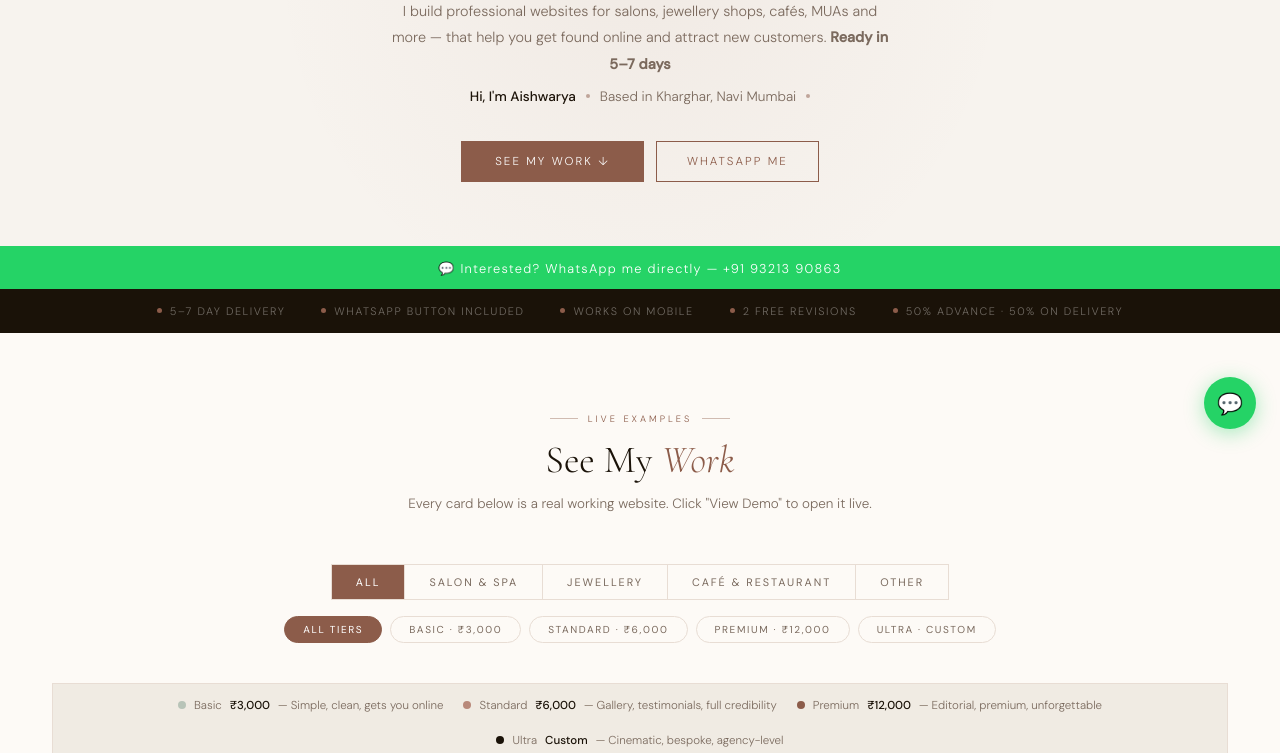
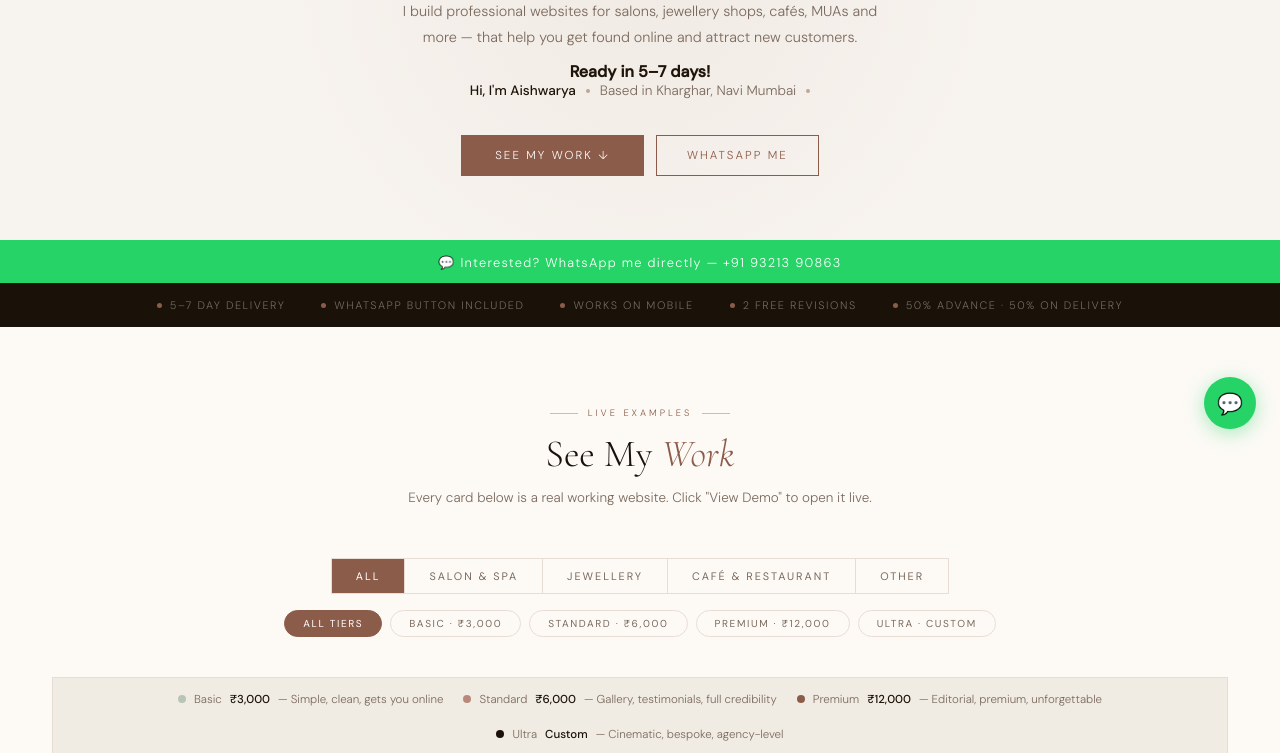
Before and after one commit to Aish026/Website-portfolio, a plain HTML site: page index.html in a window 1280 px wide. Shown: the part 347-1100 px from the top of the page. Drawn offline with nearby package versions, Linux system fonts and the light colour scheme.

Commit message:
Refactor hero section paragraph in index.html
Removed extra line breaks and adjusted strong tag placement.

```diff
--- a/index.html
+++ b/index.html
@@ -252,9 +252,8 @@ footer{background:#0e0a06;padding:24px 52px;display:flex;justify-content:space-b
 <section class="hero">
   <div class="hero-eyebrow">Web Designer · Kharghar, Navi Mumbai</div>
   <h1>Your business deserves to be found <em>online</em></h1>
-  <p class="hero-sub">I build professional websites for salons, jewellery shops, cafés, MUAs and more — that help you get found online and attract new customers.
-      <Strong>Ready in 5–7 days</Strong>
-  </p>
+  <p class="hero-sub">I build professional websites for salons, jewellery shops, cafés, MUAs and more — that help you get found online and attract new customers.</p>
+      <Strong>Ready in 5–7 days!</Strong>
 
   <div class="hero-intro">
     <strong>Hi, I'm Aishwarya</strong>
```
